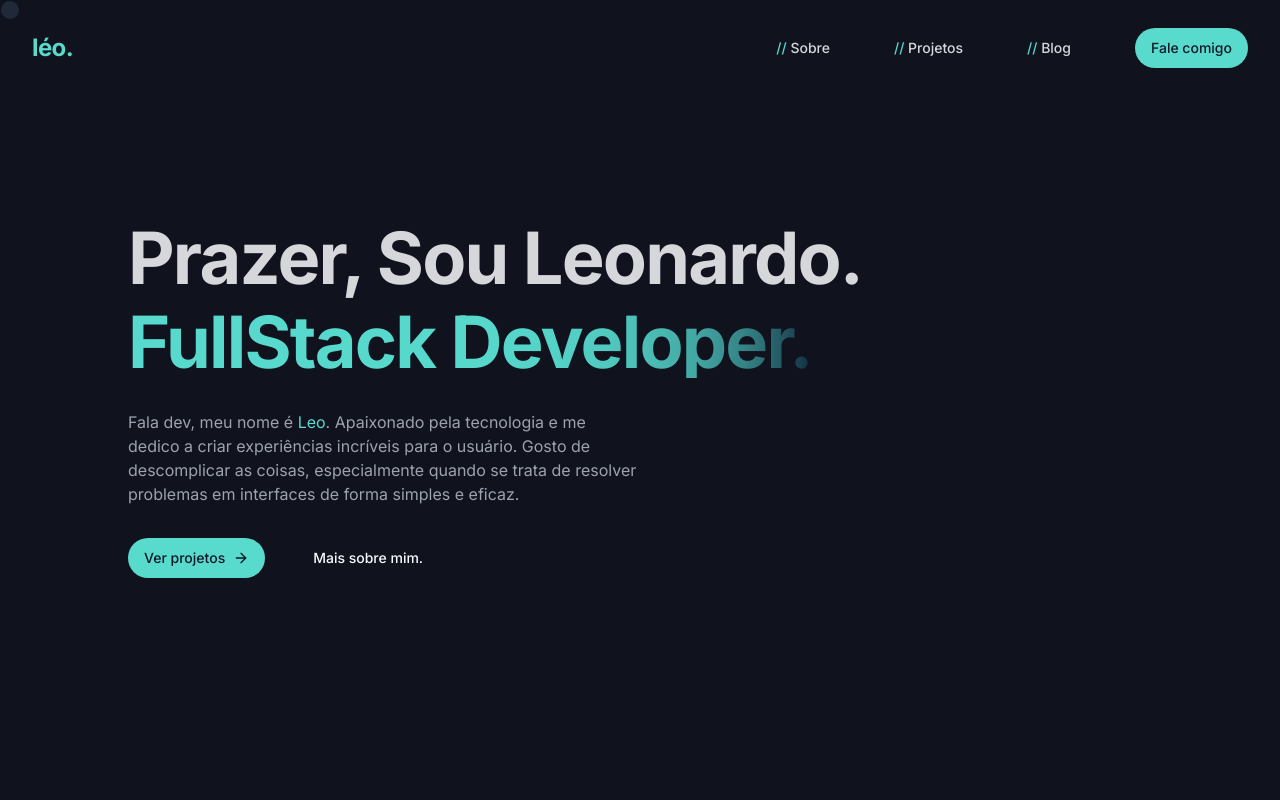
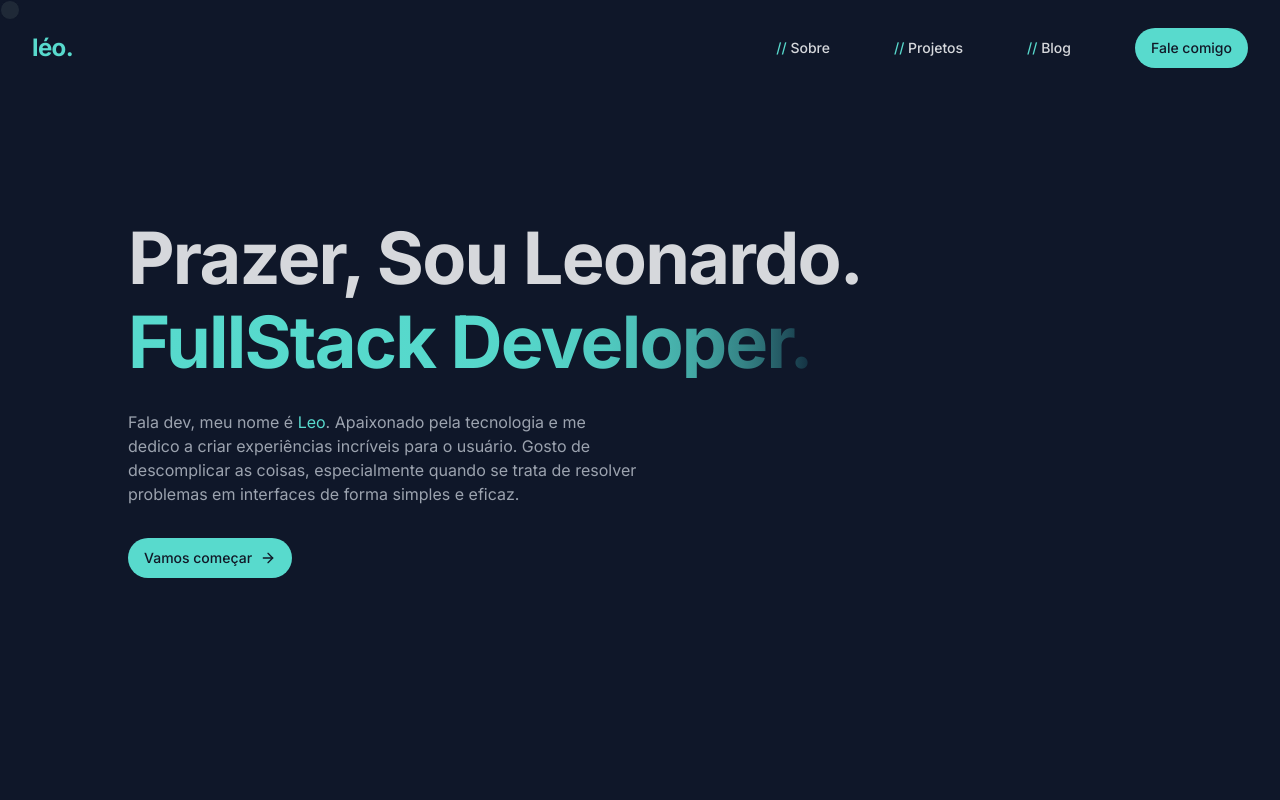
Before and after one commit to SoaresLeonardo/web_leohenrique, a Next.js app: page / in a window 1280 px wide. Shown: the top 800 px of the page. Built offline with nearby package versions, Linux system fonts and the light colour scheme.

Commit message:
styles: edit color background and add scroll-smooth from html

```diff
--- a/src/app/(home)/components/intro.tsx
+++ b/src/app/(home)/components/intro.tsx
@@ -6,6 +6,7 @@ import {
 } from '@/components/ui/card';
 import { ArrowRight } from 'lucide-react';
 import { Button } from '@/components/ui/button';
+import Link from 'next/link';
 
 const Intro = () => {
   return (
@@ -28,11 +29,12 @@ const Intro = () => {
             forma simples e eficaz.
           </CardDescription>
         </CardHeader>
-        <div className="flex items-center gap-8">
-          <Button className="rounded-full">
-            Ver projetos <ArrowRight className="ml-2 h-4 w-4" />
-          </Button>
-          <Button variant="link">Mais sobre mim.</Button>
+        <div>
+          <Link href="#blog">
+            <Button className="rounded-full">
+              Vamos começar <ArrowRight className="ml-2 h-4 w-4" />
+            </Button>
+          </Link>
         </div>
       </Card>
     </section>
--- a/src/app/globals.css
+++ b/src/app/globals.css
@@ -4,7 +4,7 @@
 
 @layer base {
   :root {
-    --background: 232, 32%, 9%;
+    --background: 222, 47%, 11%;
     --foreground: 210 20% 98%;
     --card: 224 71.4% 4.1%;
     --card-foreground: 210 20% 98%;
@@ -28,7 +28,11 @@
     @apply border-border;
   }
   body {
-    @apply cursor-none overflow-x-hidden scroll-smooth bg-background text-foreground transition-all;
+    @apply cursor-none overflow-x-hidden bg-background text-foreground transition-all;
+  }
+
+  html {
+    @apply scroll-smooth;
   }
 
   a,
```
